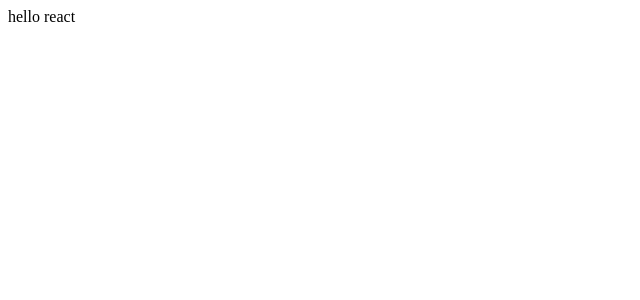
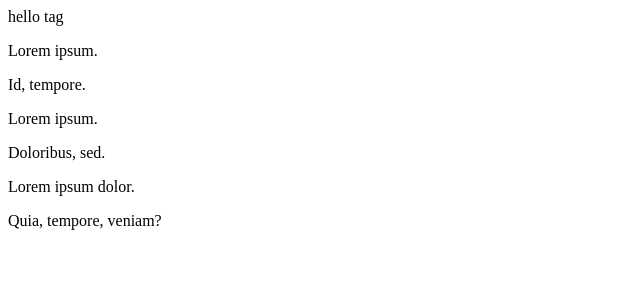
Before and after one commit to parksg5/react1, a React (Vite) app: page / in a window 1280 px wide. Shown: the top 300 px of the page, without its empty margins (0-640 px from the left). Built offline with nearby package versions, Linux system fonts and the light colour scheme.

Commit message:
최상위 컴포넌트 1개, Fragment

```diff
--- a/src/App.jsx
+++ b/src/App.jsx
@@ -1,5 +1,43 @@
+function MyComponent() {
+  // 최상위 컴포넌트 사용하지 않을 때 -> fragment <></> 사용
+
+  return (
+    <>
+      <p>Lorem ipsum dolor.</p>
+      <p>Quia, tempore, veniam?</p>
+    </>
+  );
+}
+
+function MyComp() {
+  // 최상위 컴포넌트는 1개
+  return (
+    <div>
+      <p>Lorem ipsum.</p>
+      <p>Doloribus, sed.</p>
+    </div>
+  );
+}
+
+function MyTag() {
+  // jsx 코드가 여러 줄일 때 () 사용
+  return (
+    <div>
+      hello tag
+      <p>Lorem ipsum.</p>
+      <p>Id, tempore.</p>
+    </div>
+  );
+}
+
 function App() {
-  return <div>hello react</div>;
+  return (
+    <div>
+      <MyTag />
+      <MyComp />
+      <MyComponent />
+    </div>
+  );
 }
 
 export default App;
```
